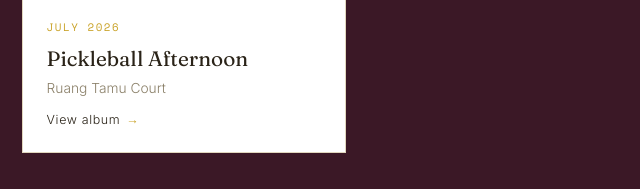
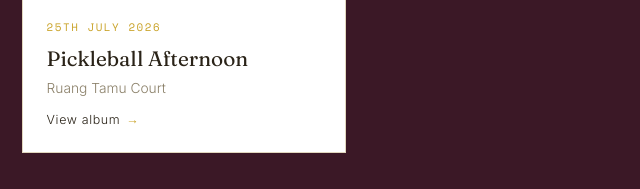
Before and after one commit to ripin609/ruangtamu-site, a plain HTML site: page index.html in a window 1280 px wide. Shown: the part 846-1035 px from the top of the page, 456-1096 px from the left. Drawn offline with nearby package versions, Linux system fonts and the light colour scheme.

Commit message:
index.html

```diff
--- a/index.html
+++ b/index.html
@@ -330,7 +330,7 @@
   const EVENTS = [
     {
       title: "Pulut Panggang Masterclass",
-      date: "6th June 2026",
+      date: "6Th June 2026",
       venue: "Ruang Tamu Event Space",
       status: "PAST",
       videoUrl: "https://youtu.be/fOrKpvcASlY",
@@ -339,7 +339,7 @@
     },
     {
       title: "Pickleball Afternoon",
-      date: "JULY 2026",
+      date: "25Th JULY 2026",
       venue: "Ruang Tamu Court",
       status: "NEW",
       photoUrl: "https://photos.app.goo.gl/kf2Htgkm7DmiVq3t6",
```
